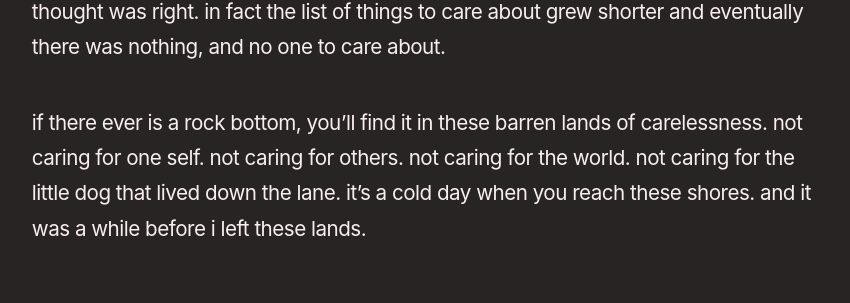
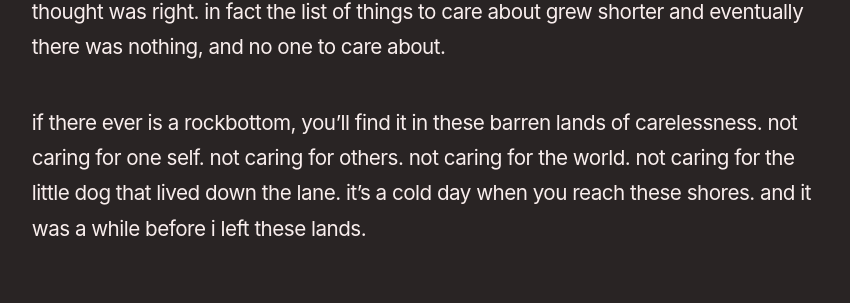
Before and after one commit to reddy2go/redgarden, a Jekyll site: the page built from _notes/love is all we need.md, in a window 1280 px wide and 900 px high, scrolled down 1833 px. Shown: the part 150-453 px from the top of the window, without its empty margins (45-895 px from the left). Built offline with Jekyll 4.4.1, drawn with Linux system fonts in a browser that asks for light colours; some web fonts are replaced; Markdown is read by kramdown in place of the engine named in the settings.

Commit message:
auto commit

```diff
--- a/_notes/love is all we need.md
+++ b/_notes/love is all we need.md
@@ -35,7 +35,7 @@ if mary jane taught me to love, lady heroin taught me the elite way of indiffere
 
 this mind space was mellow. even yellow. i didn’t feel the desire to fight for what i thought was right. in fact the list of things to care about grew shorter and eventually there was nothing, and no one to care about.
 
-if there ever is a rock bottom, you’ll find it in these barren lands of carelessness. not caring for one self. not caring for others. not caring for the world. not caring for the little dog that lived down the lane. it’s a cold day when you reach these shores. and it was a while before i left these lands.
+if there ever is a rockbottom, you’ll find it in these barren lands of carelessness. not caring for one self. not caring for others. not caring for the world. not caring for the little dog that lived down the lane. it’s a cold day when you reach these shores. and it was a while before i left these lands.
 
 ## where are we today?
 
```
